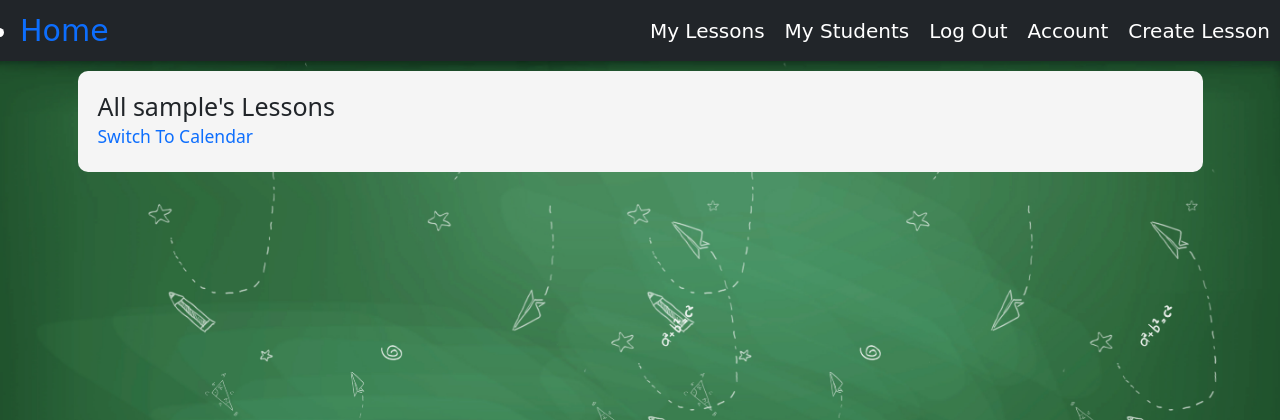
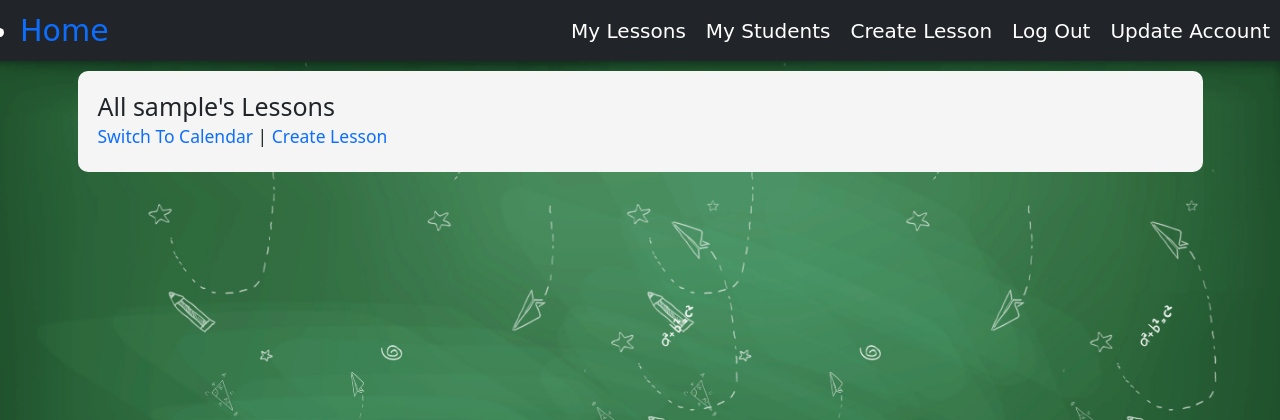
Before and after one commit to LukeSchaffel/lesson-planner, a Flask app: a page that uses myapp/templates/base.html in a window 1280 px wide. Shown: the top 420 px of the page. Run offline with Flask 2, Linux system fonts and the light colour scheme; the visitor is signed in with stand-in values (Sample User, id 1); data comes from the database, SQL or seed files in the repository; data that the repository does not hold is empty; some web fonts are replaced.

Commit message:
more links

```diff
--- a/myapp/__init__.py
+++ b/myapp/__init__.py
@@ -57,6 +57,6 @@ app.register_blueprint(users)
 from myapp.lessons.views import lessons
 app.register_blueprint(lessons)
 
-# link and register students
+# Students model was abandoned for student column on lesson table
 from myapp.students.views import students
 app.register_blueprint(students)
--- a/myapp/templates/base.html
+++ b/myapp/templates/base.html
@@ -35,14 +35,15 @@
                 <a href="{{url_for('users.students', username=current_user.username)}}">My Students</a>
             </li>
             <li class="nav-link">
+                <a href="{{url_for('lessons.create_lesson')}}">Create Lesson</a>
+            </li>
+            <li class="nav-link">
                 <a href="{{url_for('users.logout')}}">Log Out</a>
             </li>
             <li class="nav-link">
-                <a href="{{url_for('users.account')}}">Account</a>
+                <a href="{{url_for('users.account')}}">Update Account</a>
             </li>
-            <li class="nav-link">
-                <a href="{{url_for('lessons.create_lesson')}}">Create Lesson</a>
-            </li>
+
             {% else %}
             <li class="nav-link">
                 <a href="{{url_for('users.login')}}">Log In</a>
--- a/myapp/templates/lessons.html
+++ b/myapp/templates/lessons.html
@@ -5,7 +5,8 @@
   <div >
     <h1 >All {{user.username}}'s Lessons</h1>
     <h3>
-      <a href="{{url_for('users.calendar', username=current_user.username)}}">Switch To Calendar</a>
+      <a href="{{url_for('users.calendar', username=current_user.username)}}">Switch To Calendar </a>  |  <a href="{{url_for('lessons.create_lesson')}}">Create Lesson</a>
+
     </h3>
     <div>
       {% for lesson in lessons.items %}
```
